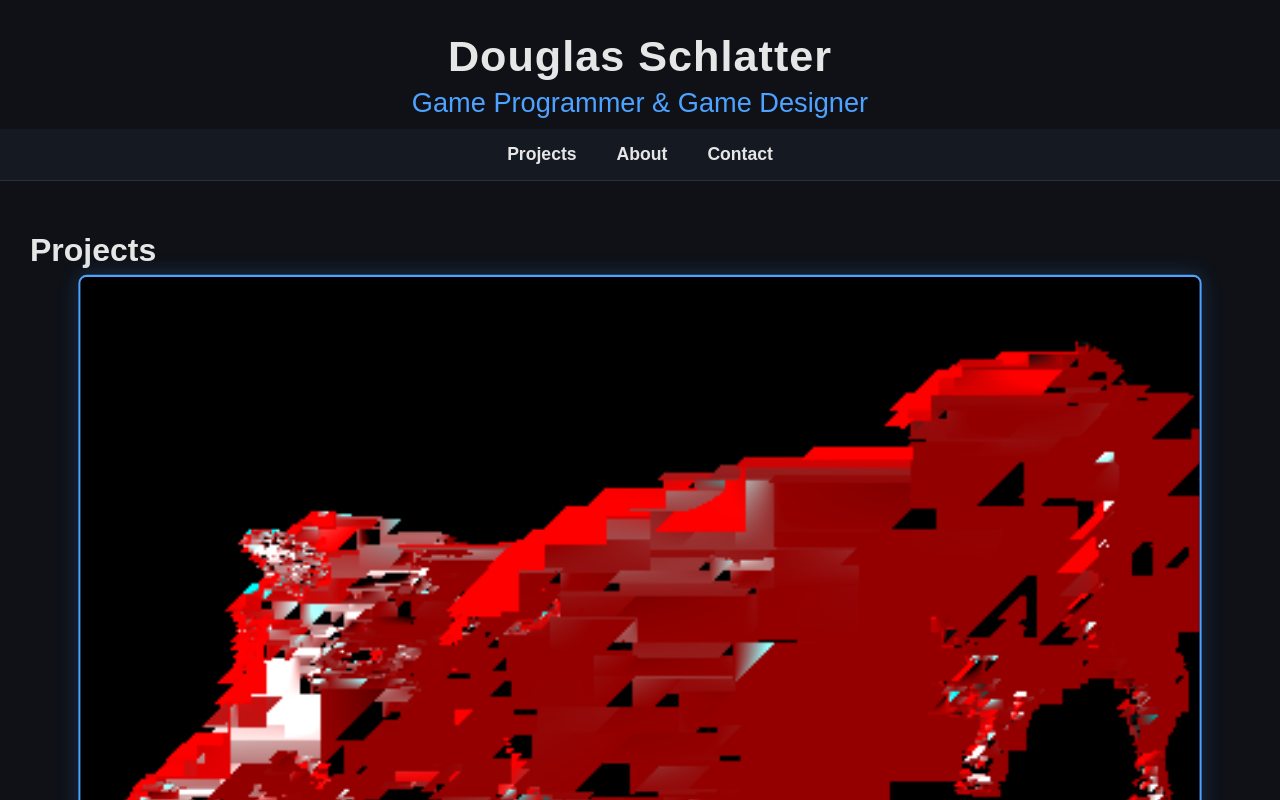
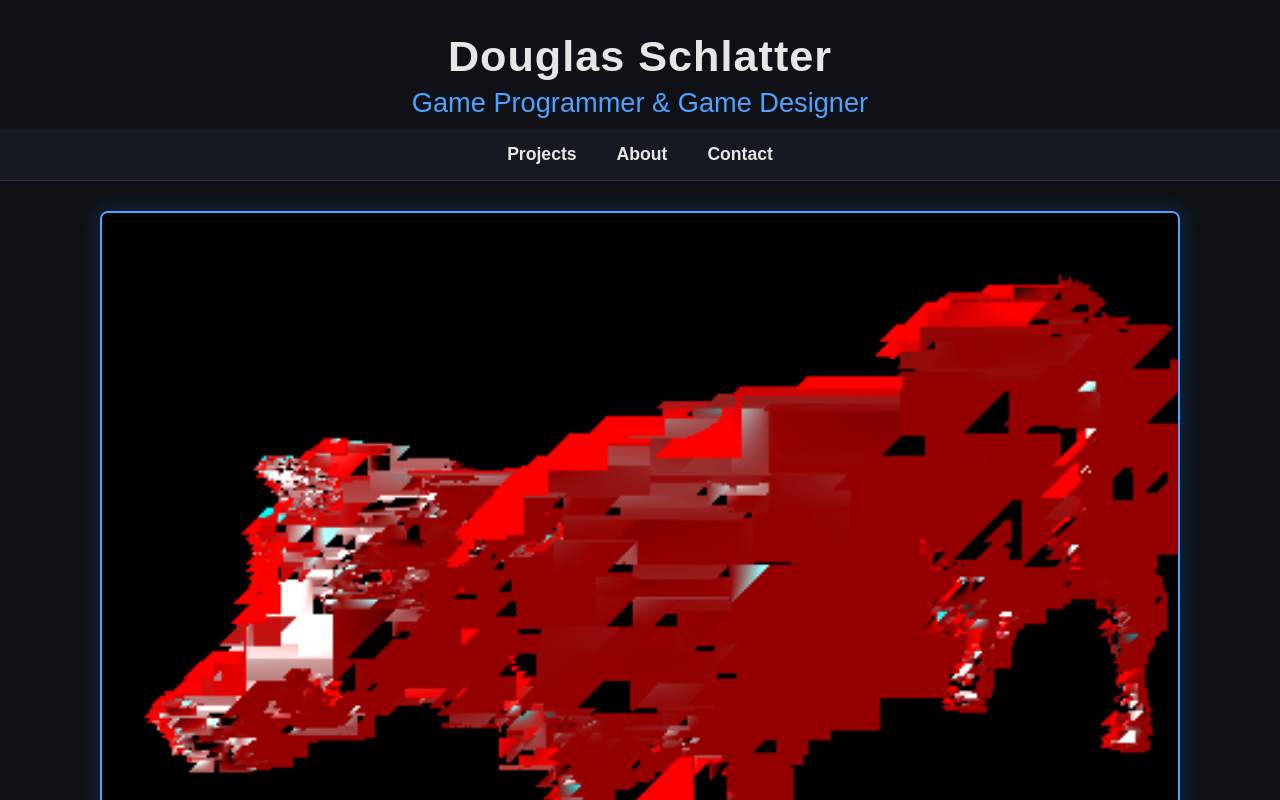
Before and after one commit to Douglas-Schlatter/Portifolio, a plain HTML site: page index.html in a window 1280 px wide. Shown: the top 800 px of the page. Drawn offline with Linux system fonts and the light colour scheme.

Commit message:
simple update

```diff
--- a/index.html
+++ b/index.html
@@ -23,7 +23,6 @@
 
 <div class="container">
 
-<h1>Projects</h1>
 
 <!-- Emphasized Project 1 -->
 <div class="project-emphasis">
--- a/style.css
+++ b/style.css
@@ -15,7 +15,7 @@
     flex-direction: column;
     align-items: center;
     justify-content: flex-start;
-    transform: scale(1.04);
+    /*transform: scale(1.04);*/
     box-shadow: 0 0 18px #4da3ff44, 0 2px 10px #000a;
     border: 2px solid #4da3ff;
     z-index: 2;
```
